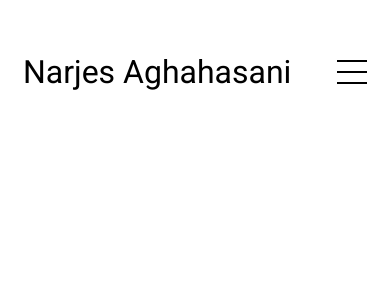
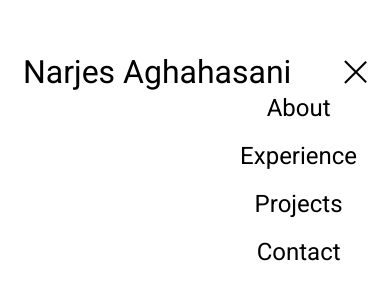
Before and after one commit to NAghahasani/profile, a plain HTML site: page index.html in a window 390 px wide. Both pictures are taken after a click on the element 352 px from the left and 71 px from the top of the page. Drawn offline with Linux system fonts and the light colour scheme.

Commit message:
feat: add toggle function and open state styles for hamburger menu

```diff
--- a/script.js
+++ b/script.js
@@ -0,0 +1,6 @@
+function toggleMenu(){
+    const menu=document.querySelector(".menu-links");
+    const icon=document.querySelector(".hamburger-icon");
+    menu.classList.toggle("open");
+    icon.classList.toggle("open");
+}
--- a/style.css
+++ b/style.css
@@ -80,5 +80,39 @@ a:hover{
     max-height: 0;
     overflow: hidden;
     transition: all 0.3 ease-in-out;
+}
+.menu-links a{
+    display: block;
+    padding: 10px;
+    text-align: center;
+    font-size:1.5rem;
+    color: black;
+    text-decoration: none;
+    transition: all 0.3 ease-in-out;
 
 }
+.menu-links li{
+    list-style: none;
+}
+.menu-links.open{
+    max-height: 300px;
+}
+.hamburger-icon.open span:first-child{
+    transform: rotate(45deg) translate(10px,5px)
+}
+.hamburger-icon.open span:nth-child(2){
+    opacity: 0;
+}
+
+.hamburger-icon.open span:last-child{
+    transform: rotate(-45deg) translate(10px,-5px)
+}
+.hamburger-icon span:first-child{
+    transform: none;
+}
+.hamburger-icon span:first-child{
+    opacity: 1;
+}
+.hamburger-icon span:first-child{
+    transform: none;
+}
```
